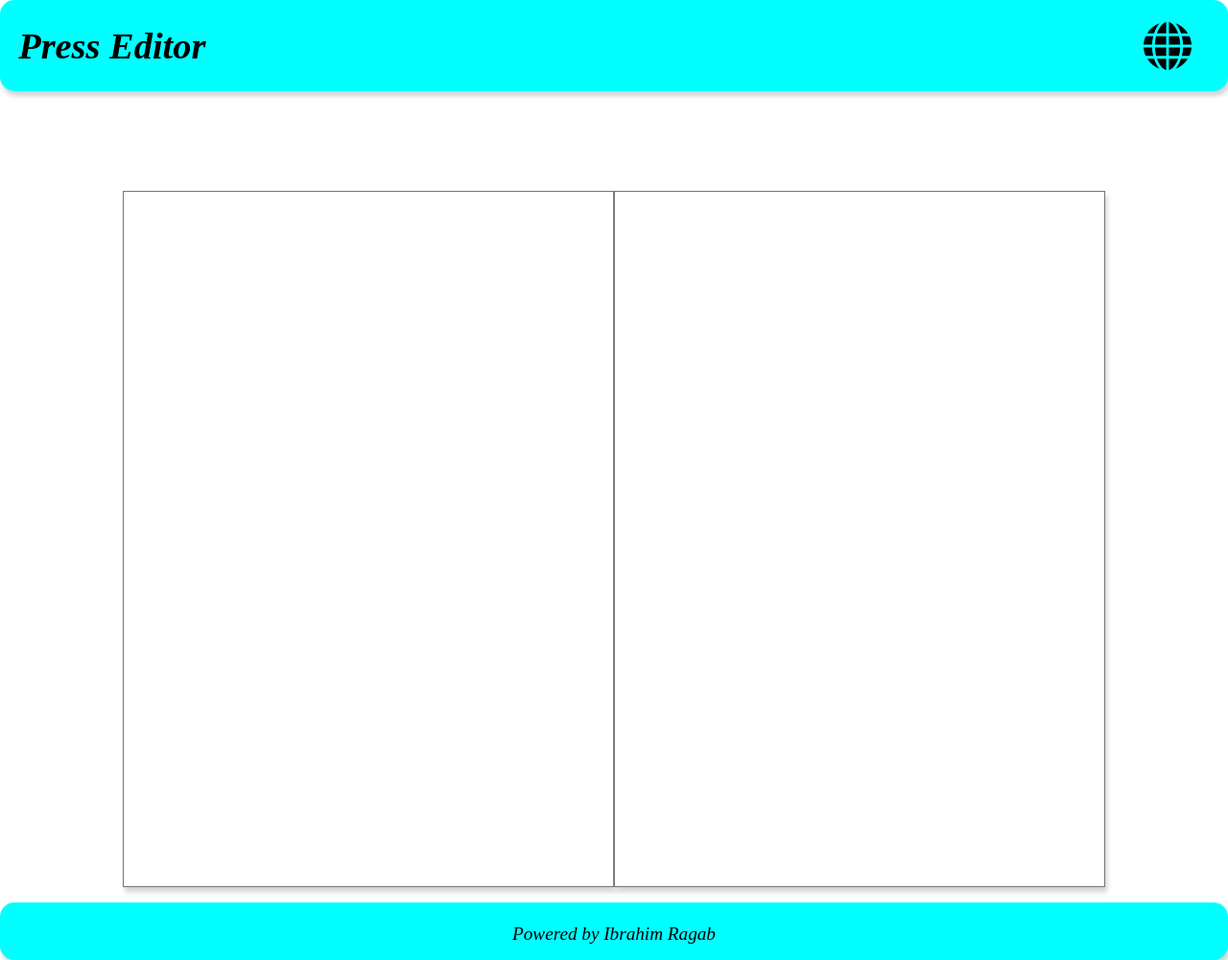
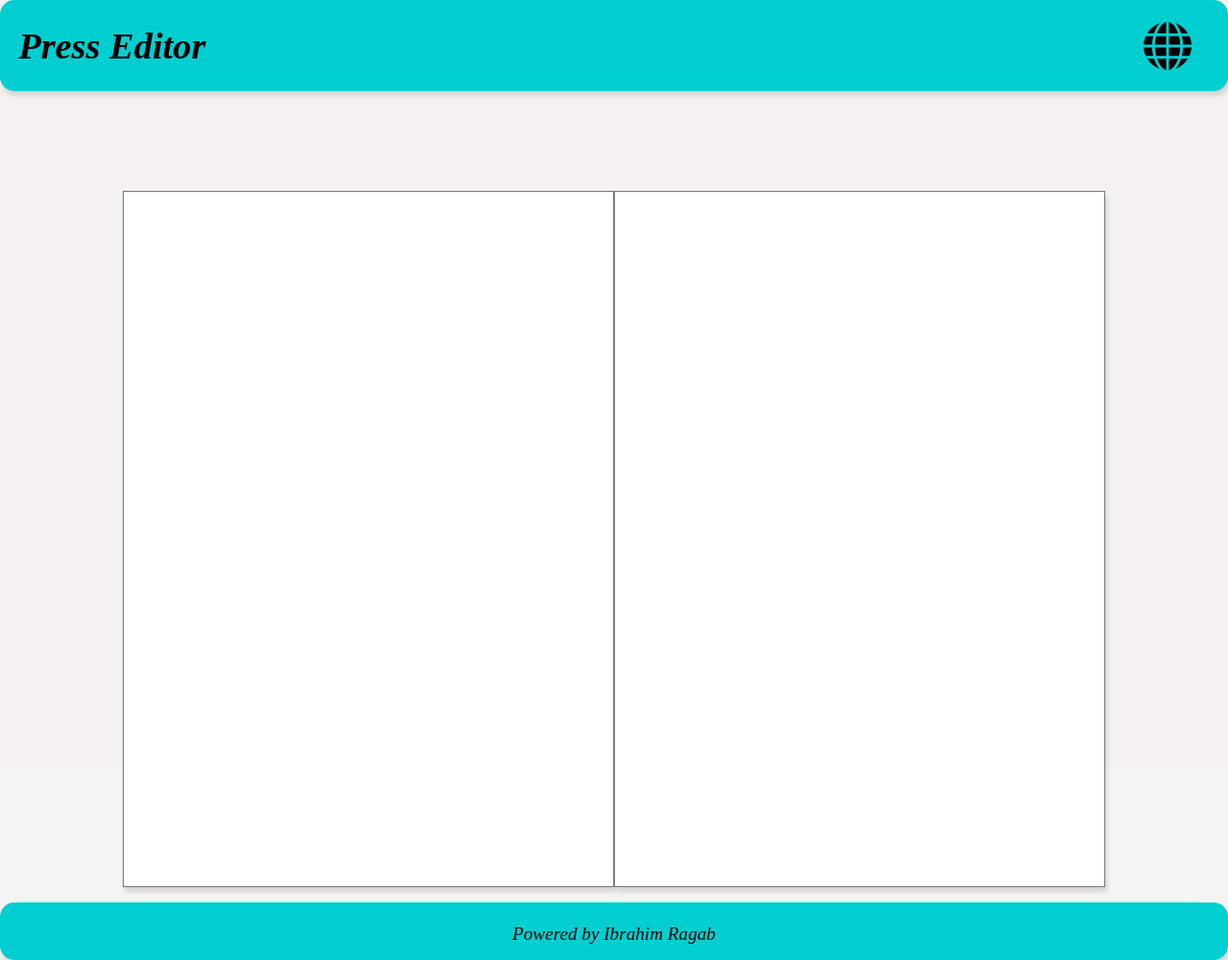
Before and after one commit to Yuribenjamin/presseditorbeta, a React (Create React App) app: page / in a window 1280 px wide. Shown: the whole page at 96% size. Built offline with nearby package versions, Linux system fonts and the light colour scheme.

Commit message:
Add scroll

```diff
--- a/src/App.css
+++ b/src/App.css
@@ -2,6 +2,7 @@ html, body, .root {
     height: 100%;
     margin: 0;
     padding: 0;
+    background-color: rgba(245, 241, 241, 0.856);
 }
 main {
     width: 100%;
@@ -14,7 +15,7 @@ main {
     display: flex;
     padding: 0em 0em 0em 1em;
     border-radius: 15px;
-    background-color: cyan;
+    background-color: #00CED1;
     box-shadow: 2px 5px 5px lightgrey;
     font: italic 1.2em "Fira Sans", serif;
 }
@@ -36,6 +37,7 @@ main {
     letter-spacing: 1px;
     resize: none;
     overflow: auto hidden;
+    overflow-y: scroll;
     font-family: arial,sans-serif;
     font-size: 16px;
     box-shadow: 2px 5px 5px lightgrey;
@@ -50,6 +52,7 @@ main {
     letter-spacing: 1px;
     resize: none;
     overflow: auto hidden;
+    overflow-y: scroll;
     font-family: arial,sans-serif;
     font-size: 16px;
     box-shadow: 2px 5px 5px lightgrey;
@@ -64,7 +67,7 @@ footer {
     margin-bottom: 0;
     padding-top: 2px;
     border-radius: 15px;
-    background-color: cyan;
+    background-color: #00CED1;
     box-shadow: 2px 5px 5px lightgrey;
     font: italic 1.2em "Fira Sans", serif;
 
--- a/src/Main.js
+++ b/src/Main.js
@@ -6,7 +6,7 @@ const Main = () => (
         id="textarea-en"
         name="en-text"
         rows="40" cols="100"
-        maxLength="1000"
+        maxLength="5000"
         lang="en"
         wrap="hard">
         </textarea>
@@ -14,7 +14,7 @@ const Main = () => (
         id="textarea-ar"
         name="en-text"
         rows="40" cols="100"
-        maxLength="1000"
+        maxLength="5000"
         lang="ar"
         wrap="hard">
         </textarea>
```
